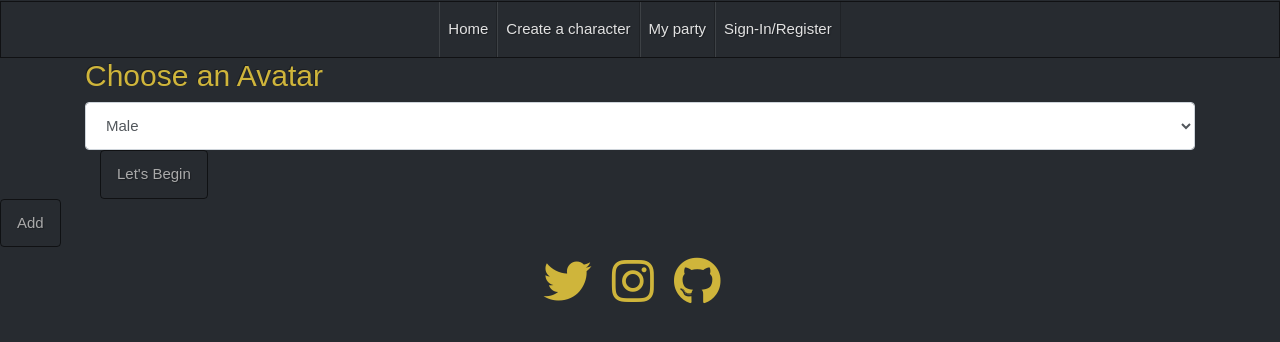
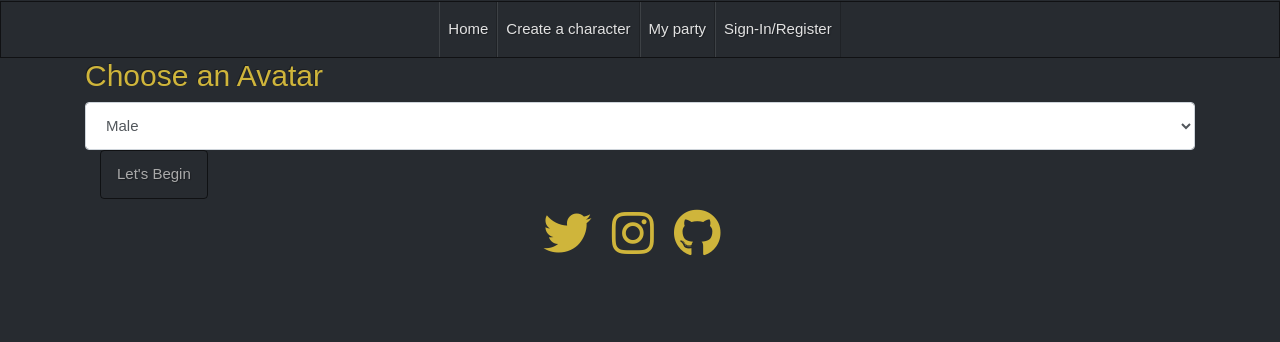
Before and after one commit to D0nni387/The-DND-Campfire, a Flask app: page /character/create in a window 1280 px wide. Shown: the part 149-491 px from the top of the page. Run offline with Flask 2, Linux system fonts and the light colour scheme; some libraries are stand-ins or nearby versions; some web fonts are replaced.

Commit message:
added hidden class to hide confirm button untilend

```diff
--- a/templates/pages/create.html
+++ b/templates/pages/create.html
@@ -11,7 +11,7 @@
         </div>
 
         {% include 'components/create-form.html' %}
-        <button class="btn" type="submit" name="action">Add</button>
+        <button class="btn hide" type="submit" name="action" id="confirmAdd">Add</button>
     </form>
 </div>
 
```
